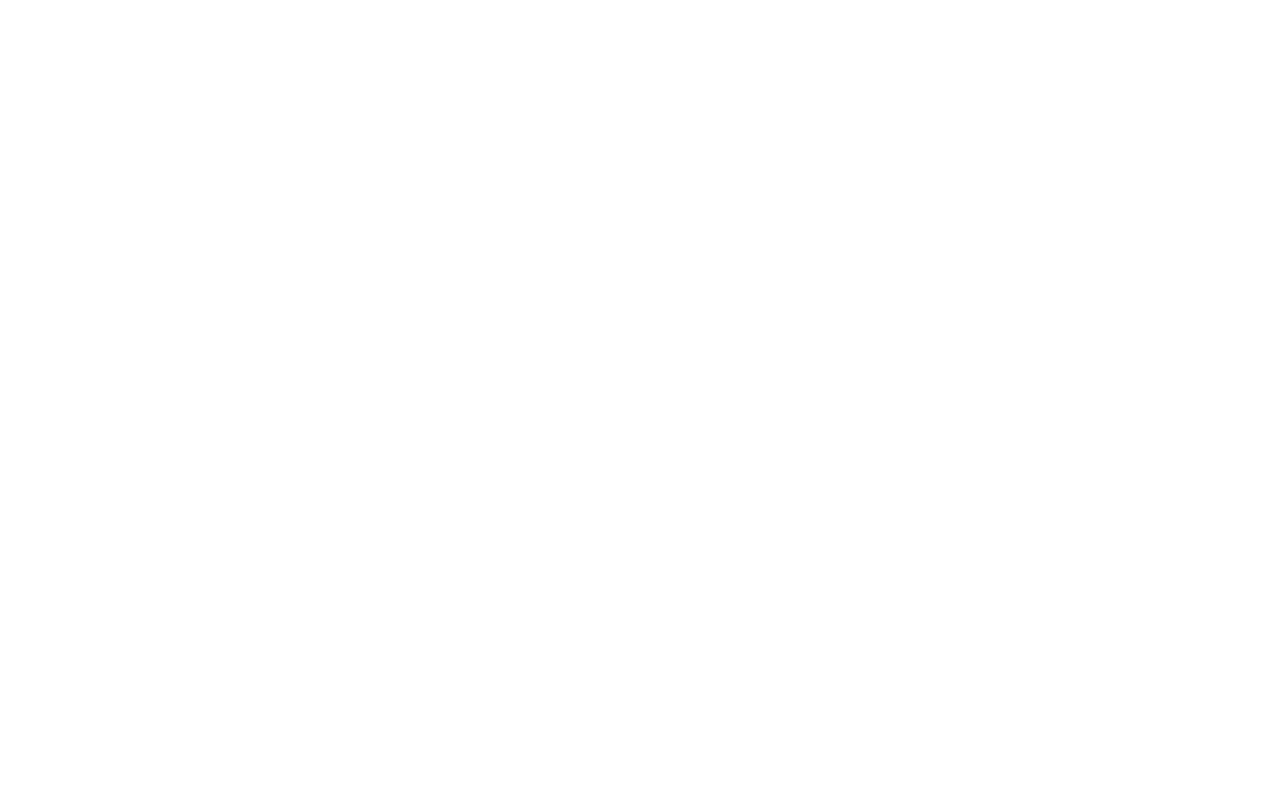
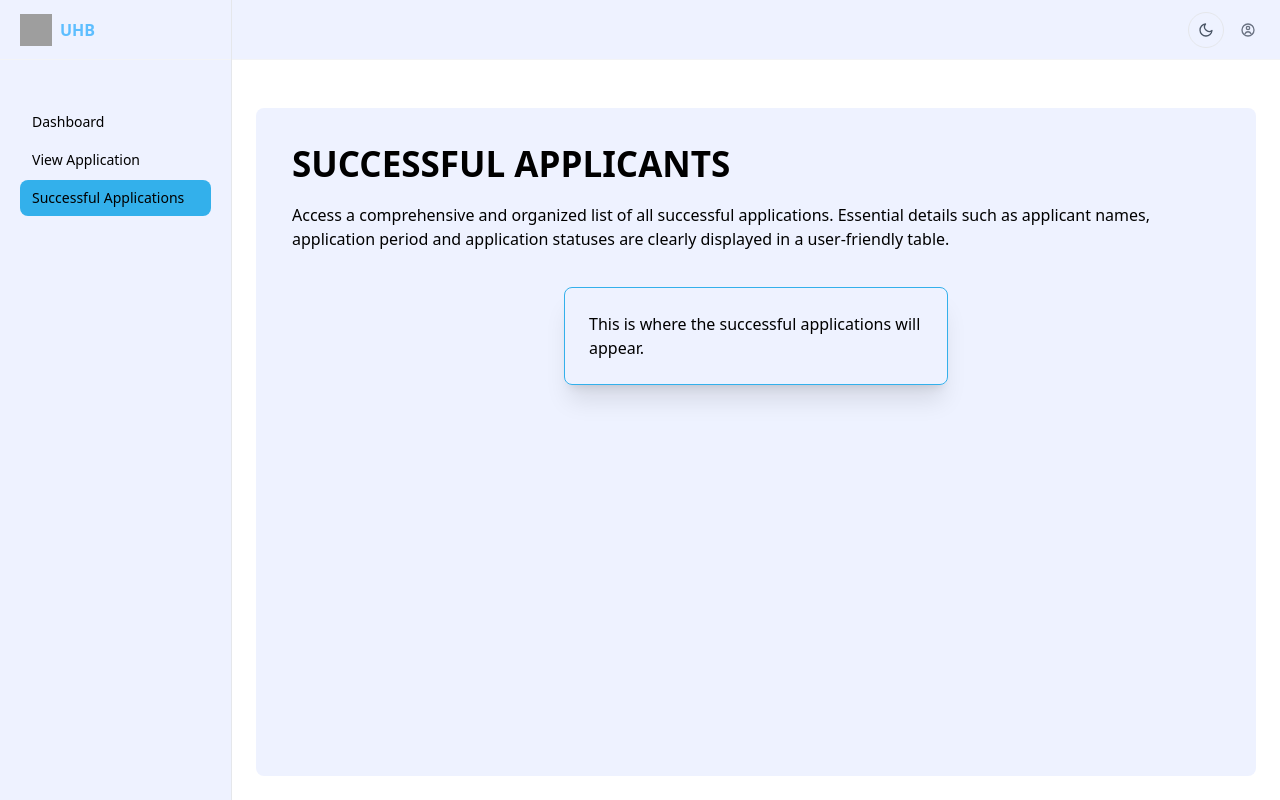
Before and after one commit to EvansMungai/UHBUI, an Angular app: page /uhb/housekeeper/successful-applications in a window 1280 px wide. Before the commit this address led to /. Built offline with nearby package versions, Linux system fonts and the light colour scheme; grey boxes are pictures that could not be loaded.

Commit message:
feat(housekeeper): create successfull application page.

```diff
--- a/src/app/app.routes.ts
+++ b/src/app/app.routes.ts
@@ -21,6 +21,7 @@ export const routes: Routes = [
                 path: 'housekeeper', component: WebPart, data: { menu: 'housekeeper' }, children: [
                     { path: '', loadComponent: () => import('./shared/features/housekeeper/review-applications/review-applications').then(m => m.ReviewApplications) },
                     { path: 'view-application', loadComponent: () => import('./shared/features/housekeeper/view-application/view-application').then(m => m.ViewApplication) },
+                    { path: 'successful-applications', loadComponent: () => import('./shared/features/housekeeper/successful-applications/successful-applications').then(m => m.SuccessfulApplications) },
                 ]
             }
         ]
--- a/src/app/core/interfaces/menu-config.ts
+++ b/src/app/core/interfaces/menu-config.ts
@@ -30,6 +30,7 @@ export const MENU_CONFIGS: Record<string, MenuConfig> = {
                 items: [
                     { label: 'Dashboard', link: '/uhb/housekeeper' },
                     { label: 'View Application', link: '/uhb/housekeeper/view-application' },
+                    { label: 'Successful Applications', link: '/uhb/housekeeper/successful-applications' },
                 ]
             }
         ],
--- /dev/null
+++ b/src/app/shared/features/housekeeper/successful-applications/successful-applications.html
@@ -0,0 +1,7 @@
+<h1 class="text-[35px] font-bold dark:text-white">SUCCESSFUL APPLICANTS</h1>
+<p class="mt-3 dark:text-white">Access a comprehensive and organized list of all successful applications. Essential details such
+    as applicant names, application period and application statuses are clearly displayed in a user-friendly table.
+</p>
+<app-card [cardStyles]="'border border-accent shadow-xl rounded-lg dark:text-white mt-9'">
+    This is where the successful applications will appear.
+</app-card>
```
Also changed, not shown: src/app/shared/features/housekeeper/successful-applications/successful-applications.ts (added, +11 -0 lines), src/app/shared/features/housekeeper/successful-applications/successful-applications.css (added), 1 other file (tests, documents, lock files or other folders).
